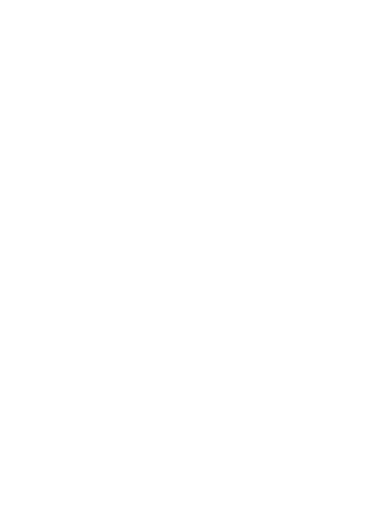
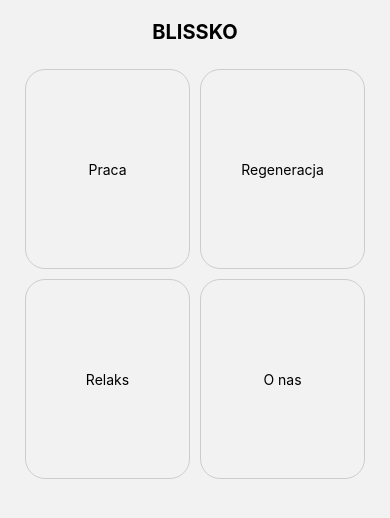
Before and after one commit to FilipMikosz/blissko, a React Native app: screen / in a window 390 px wide. Shown: the top 518 px of the page. Built offline with nearby package versions, Linux system fonts and the light colour scheme.

Commit message:
navigation created

```diff
--- a/App.js
+++ b/App.js
@@ -1,7 +1,25 @@
-import { StatusBar } from "expo-status-bar";
-import { StyleSheet, Text, View } from "react-native";
 import { NavigationContainer } from "@react-navigation/native";
+import { createNativeStackNavigator } from "@react-navigation/native-stack";
+import { Home } from "./screens/Home";
+import { About } from "./screens/About";
+
+const Stack = createNativeStackNavigator();
 
 export default function App() {
-  return <NavigationContainer></NavigationContainer>;
+  return (
+    <NavigationContainer>
+      <Stack.Navigator initialRouteName="Home">
+        <Stack.Screen
+          name="Home"
+          component={Home}
+          options={{ headerShown: false }}
+        />
+        <Stack.Screen
+          name="About"
+          component={About}
+          options={{ headerShown: false }}
+        />
+      </Stack.Navigator>
+    </NavigationContainer>
+  );
 }
--- /dev/null
+++ b/screens/About.js
@@ -0,0 +1,16 @@
+import { StyleSheet, Text, View } from "react-native-web";
+
+export const About = () => {
+  return (
+    <View style={styles.container}>
+      <Text>O nas</Text>
+    </View>
+  );
+};
+
+const styles = StyleSheet.create({
+  container: {
+    flex: 1,
+    padding: 20,
+  },
+});
--- /dev/null
+++ b/screens/Home.js
@@ -0,0 +1,68 @@
+import React from "react";
+import { View, Text, Image, StyleSheet, FlatList } from "react-native";
+
+export const Home = () => {
+  const data = [
+    { id: "1", text: "Praca" },
+    { id: "2", text: "Regeneracja" },
+    { id: "3", text: "Relaks" },
+    { id: "4", text: "O nas", navigate: "About" },
+  ];
+
+  return (
+    <View style={styles.container}>
+      <View style={styles.topSection}>
+        <Text style={styles.logoText}>BLISSKO</Text>
+      </View>
+
+      <View style={styles.gridContainer}>
+        <FlatList
+          data={data}
+          numColumns={2}
+          keyExtractor={(item) => item.id}
+          renderItem={({ item }) => (
+            <View style={styles.gridItem}>
+              <Text>{item.text}</Text>
+            </View>
+          )}
+        />
+      </View>
+    </View>
+  );
+};
+
+const styles = StyleSheet.create({
+  container: {
+    flex: 1,
+    padding: 20,
+  },
+  topSection: {
+    flexDirection: "row",
+    alignItems: "center",
+    marginBottom: 20,
+    justifyContent: "center",
+  },
+  logo: {
+    width: 50,
+    height: 50,
+    marginRight: 10,
+  },
+  logoText: {
+    fontSize: 20,
+    fontWeight: "bold",
+  },
+  gridContainer: {
+    flex: 1,
+    gap: "20px",
+  },
+  gridItem: {
+    flex: 1,
+    justifyContent: "center",
+    alignItems: "center",
+    borderWidth: 1,
+    borderColor: "#ccc",
+    margin: 5,
+    height: 200,
+    borderRadius: 20,
+  },
+});
```
